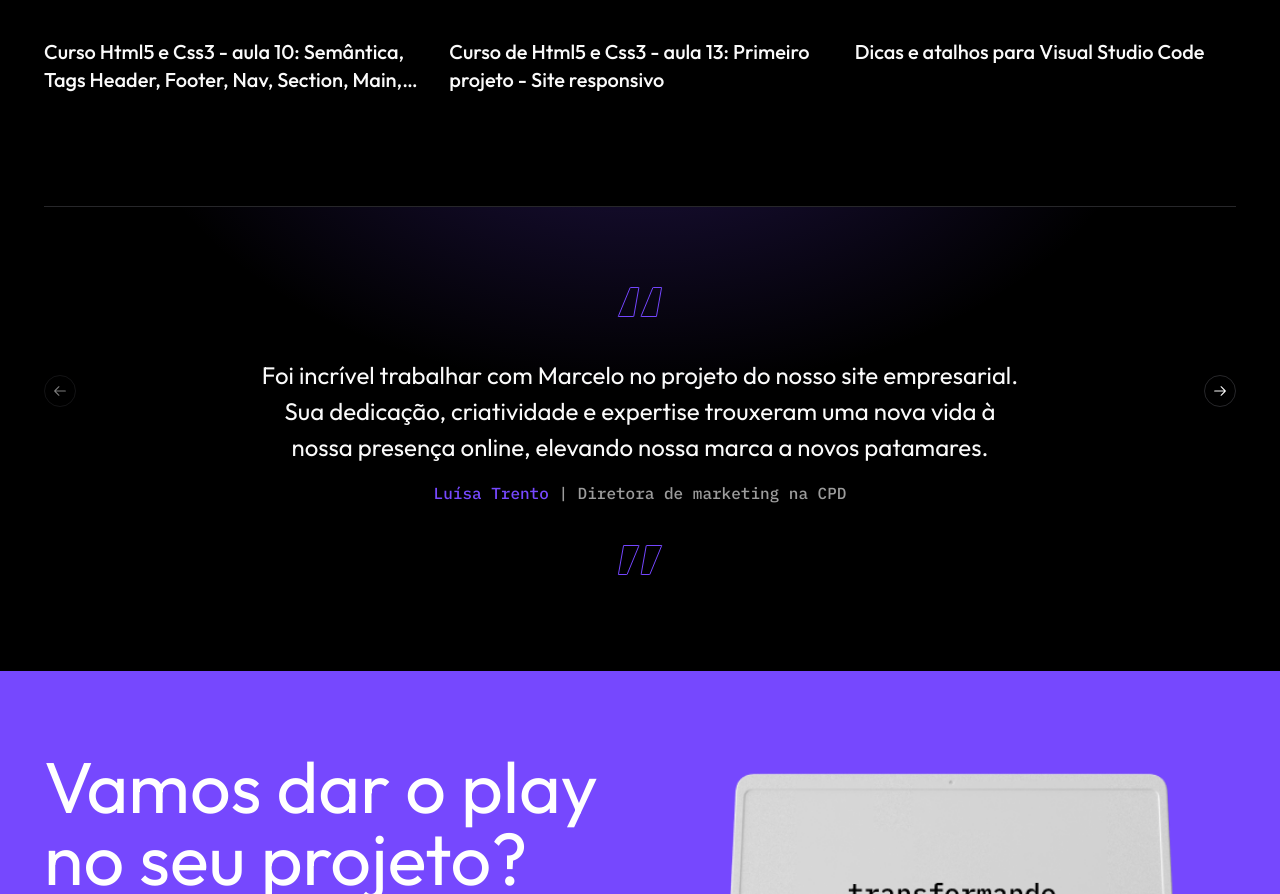
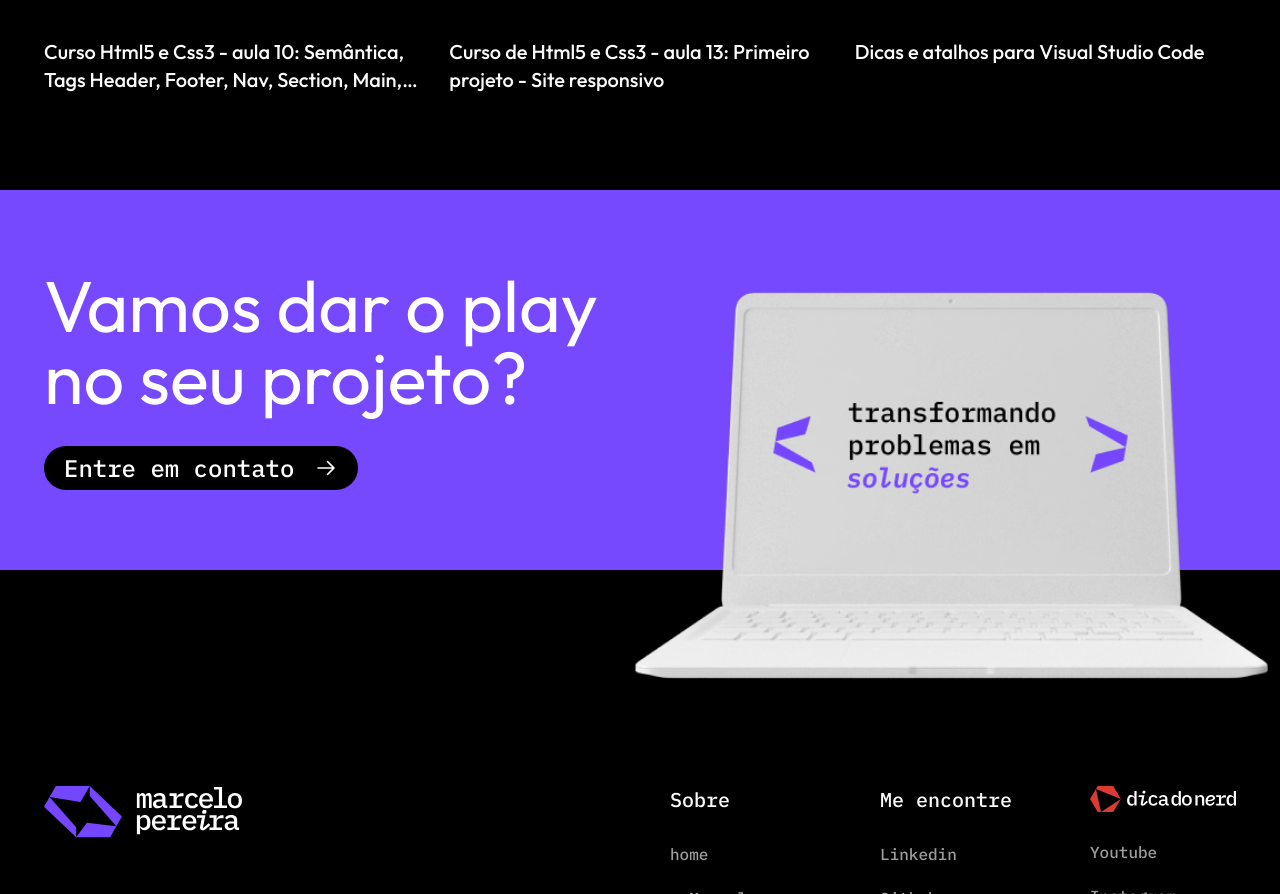
Before and after one commit to marcelopoars/my-website, a Next.js app: page / in a window 1280 px wide. Shown: the part 2552-3446 px from the top of the page. Built offline with nearby package versions, Linux system fonts and the light colour scheme.

Commit message:
chore: remove unused code

```diff
--- a/src/app/page.tsx
+++ b/src/app/page.tsx
@@ -1,10 +1,4 @@
-import {
-  BannerHome,
-  Comments,
-  DicaDoNerd,
-  HeroHome,
-  Projects,
-} from '@/components'
+import { BannerHome, DicaDoNerd, HeroHome, Projects } from '@/components'
 
 export default function Home() {
   return (
@@ -12,7 +6,6 @@ export default function Home() {
       <HeroHome />
       <Projects />
       <DicaDoNerd />
-      <Comments />
       <BannerHome />
     </>
   )
```
